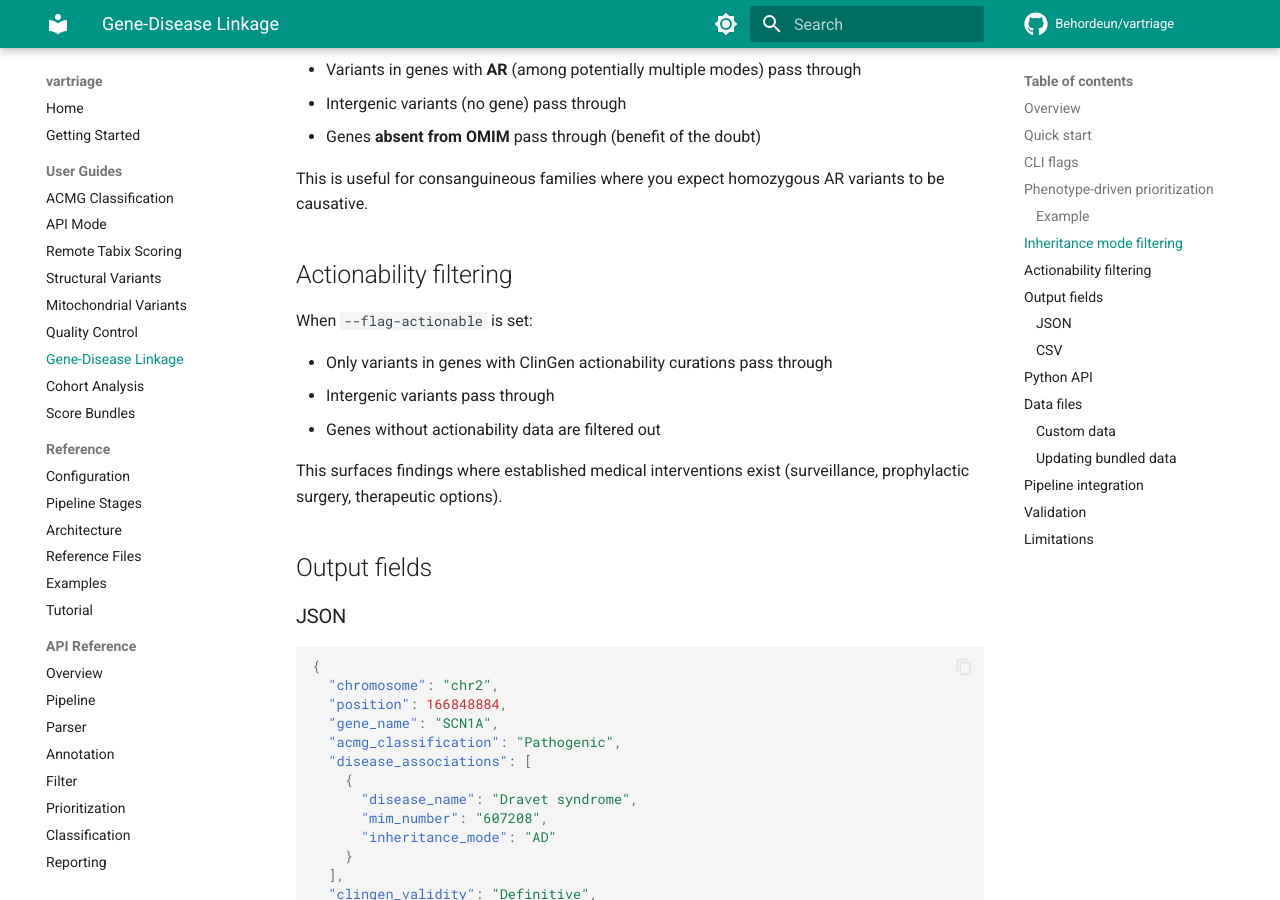
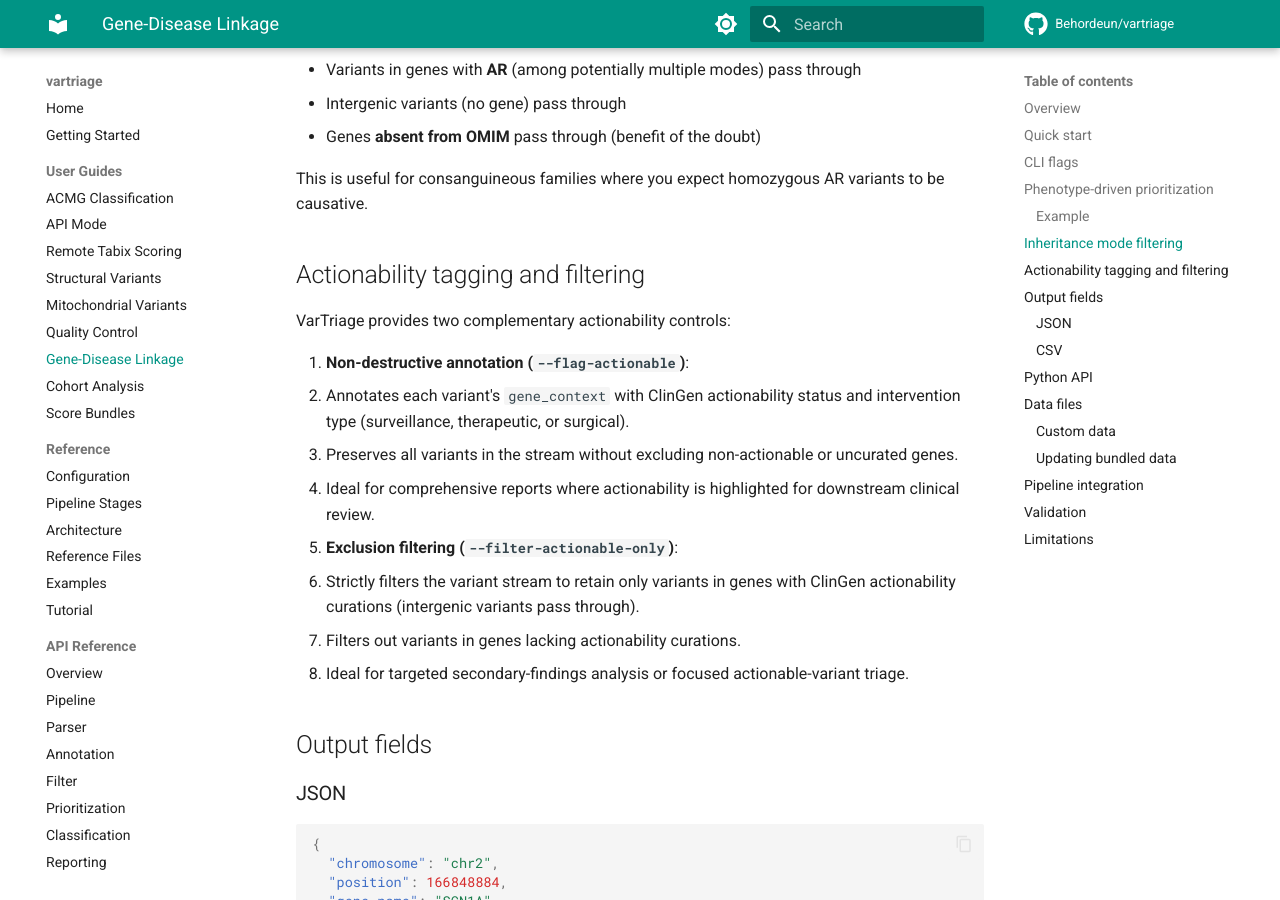
Before and after one commit to Behordeun/vartriage, an MkDocs documentation site: the page built from docs/gene-disease-linkage.md, in a window 1280 px wide and 900 px high, scrolled down 2294 px. Built offline with MkDocs 1.6.1 and Material for MkDocs 9.7.7, drawn with Linux system fonts in a browser that asks for light colours; comment, search, counter and statistics services are not loaded.

Commit message:
docs: clarify actionability controls and detail benchmark NPV derivation
- Update actionability section in gene-disease linkage guide to distinguish between non-destructive tagging (--flag-actionable) and exclusion filtering (--filter-actionable-only)
- Add metric derivations and VUS handling section in validation docs clarifying harness NPV formula and reporting 96.0% predictive value on resolved benign calls

Co-authored-by: Muhammad Abiodun SULAIMAN <45925374+Behordeun@users.noreply.github.com>

```diff
--- a/docs/gene-disease-linkage.md
+++ b/docs/gene-disease-linkage.md
@@ -85,15 +85,19 @@ When `--inheritance-mode AR` is set:
 
 This is useful for consanguineous families where you expect homozygous AR variants to be causative.
 
-## Actionability filtering
+## Actionability tagging and filtering
 
-When `--flag-actionable` is set:
+VarTriage provides two complementary actionability controls:
 
-- Only variants in genes with ClinGen actionability curations pass through
-- Intergenic variants pass through
-- Genes without actionability data are filtered out
+1. **Non-destructive annotation (`--flag-actionable`)**:
+   - Annotates each variant's `gene_context` with ClinGen actionability status and intervention type (surveillance, therapeutic, or surgical).
+   - Preserves all variants in the stream without excluding non-actionable or uncurated genes.
+   - Ideal for comprehensive reports where actionability is highlighted for downstream clinical review.
 
-This surfaces findings where established medical interventions exist (surveillance, prophylactic surgery, therapeutic options).
+2. **Exclusion filtering (`--filter-actionable-only`)**:
+   - Strictly filters the variant stream to retain only variants in genes with ClinGen actionability curations (intergenic variants pass through).
+   - Filters out variants in genes lacking actionability curations.
+   - Ideal for targeted secondary-findings analysis or focused actionable-variant triage.
 
 ## Output fields
 
```
Also changed, not shown: docs/validation.md (+25 -0 lines).
